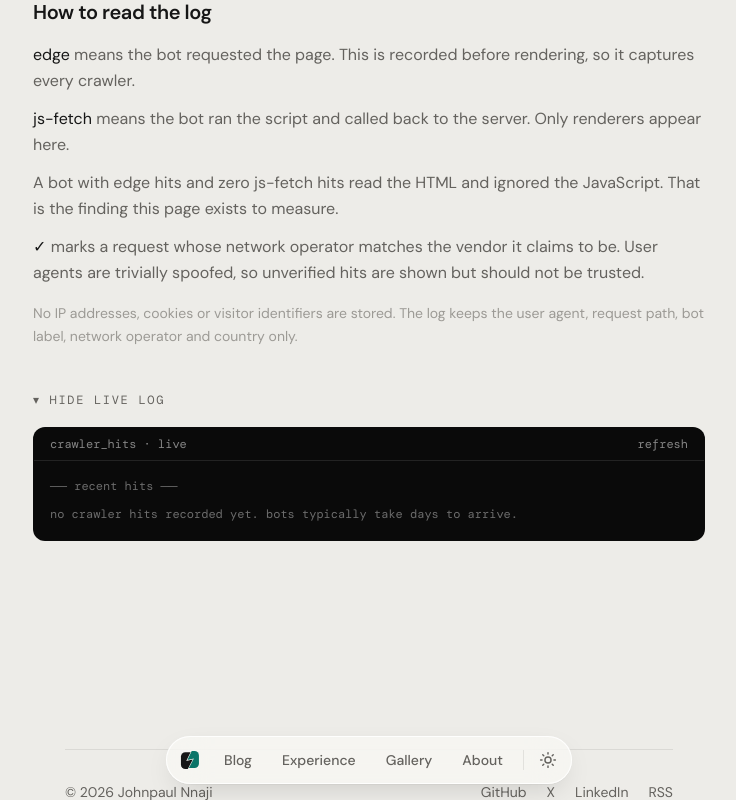
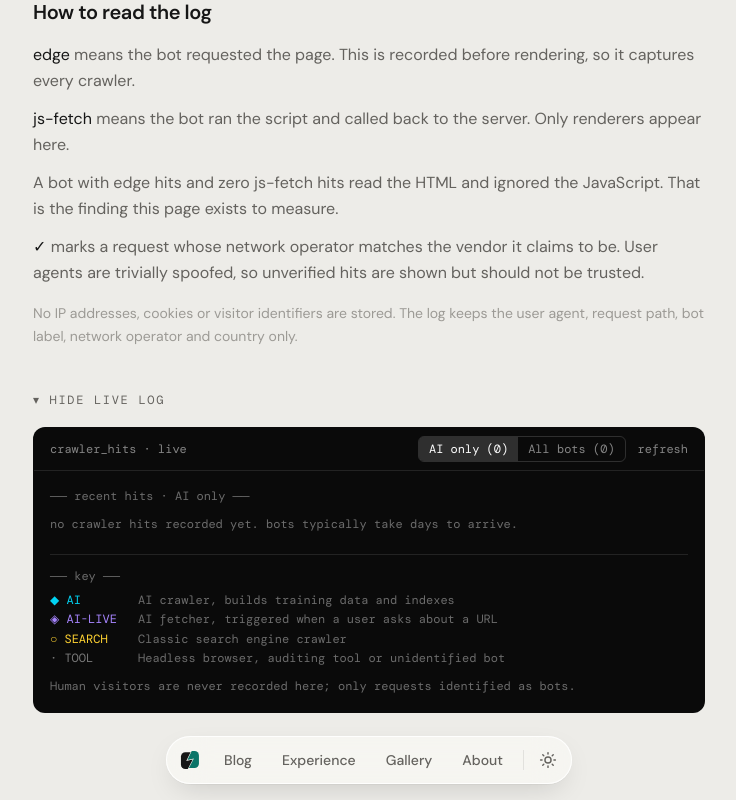
Before and after one commit to deXcripter/site, a Next.js app: page /lab/ai-crawler in a window 1280 px wide. Both pictures are taken after a click on the button "▸ SHOW LIVE LOG". Shown: the part 967-1767 px from the top of the page, without its empty margins (271-1007 px from the left). Built offline with nearby package versions, Linux system fonts and the light colour scheme.

Commit message:
bot differentiation

```diff
--- a/src/components/crawler-terminal.tsx
+++ b/src/components/crawler-terminal.tsx
@@ -1,12 +1,15 @@
 "use client";
 
-import { useCallback, useEffect, useState } from "react";
+import { useCallback, useEffect, useMemo, useState } from "react";
+
+type BotKind = "training" | "on-demand" | "search" | "other";
 
 type Hit = {
   ts: string;
   signal: string;
   bot_name: string;
   bot_vendor: string;
+  kind: BotKind;
   is_ai_bot: number;
   verified: number;
   asn_org: string;
@@ -18,15 +21,48 @@ type Hit = {
 type Verdict = {
   bot_name: string;
   bot_vendor: string;
+  kind: BotKind;
+  is_ai_bot: number;
   requests: number;
   js_executions: number;
   verified_requests: number;
   last_seen: string;
 };
 
-/** Collapsible public log viewer. Closed by default to keep the page quiet. */
+type Filter = "ai" | "all";
+
+/**
+ * Visual key for each bot category.
+ *
+ * A glyph carries the distinction as well as the colour, so the categories stay
+ * legible without relying on colour perception alone.
+ */
+const KIND_STYLE: Record<BotKind, { tag: string; className: string; label: string }> = {
+  training: {
+    tag: "◆ AI",
+    className: "text-cyan-400",
+    label: "AI crawler, builds training data and indexes",
+  },
+  "on-demand": {
+    tag: "◈ AI-LIVE",
+    className: "text-violet-400",
+    label: "AI fetcher, triggered when a user asks about a URL",
+  },
+  search: {
+    tag: "○ SEARCH",
+    className: "text-amber-300",
+    label: "Classic search engine crawler",
+  },
+  other: {
+    tag: "· TOOL",
+    className: "text-white/45",
+    label: "Headless browser, auditing tool or unidentified bot",
+  },
+};
+
 export default function CrawlerTerminal() {
   const [open, setOpen] = useState(false);
+  const [filter, setFilter] = useState<Filter>("ai");
   const [hits, setHits] = useState<Hit[]>([]);
   const [verdicts, setVerdicts] = useState<Verdict[]>([]);
   const [error, setError] = useState<string | null>(null);
@@ -35,7 +71,7 @@ export default function CrawlerTerminal() {
   const load = useCallback(async () => {
     setLoading(true);
     try {
-      const res = await fetch("/api/crawler/logs?limit=150", { cache: "no-store" });
+      const res = await fetch("/api/crawler/logs?limit=250", { cache: "no-store" });
       const data = await res.json();
       if (!res.ok) throw new Error(data?.error ?? `HTTP ${res.status}`);
       setHits(data.hits ?? []);
@@ -63,6 +99,18 @@ export default function CrawlerTerminal() {
     });
   };
 
+  const aiOnly = filter === "ai";
+  const visibleHits = useMemo(
+    () => (aiOnly ? hits.filter((h) => h.is_ai_bot === 1) : hits),
+    [hits, aiOnly],
+  );
+  const visibleVerdicts = useMemo(
+    () => (aiOnly ? verdicts.filter((v) => v.is_ai_bot === 1) : verdicts),
+    [verdicts, aiOnly],
+  );
+
+  const aiCount = hits.filter((h) => h.is_ai_bot === 1).length;
+
   return (
     <div className="mt-10">
       <button
@@ -76,10 +124,39 @@ export default function CrawlerTerminal() {
 
       {open && (
         <div className="mt-4 overflow-hidden rounded-xl border border-line bg-[#0a0a0a] text-[#f2f1ed]">
-          <div className="flex items-center justify-between border-b border-white/10 px-4 py-2">
+          <div className="flex flex-wrap items-center justify-between gap-3 border-b border-white/10 px-4 py-2">
             <span className="font-mono text-xs text-white/50">
               crawler_hits {loading ? "· syncing" : "· live"}
             </span>
+
+            <div className="flex items-center gap-3">
+              <div
+                className="flex overflow-hidden rounded-md border border-white/15"
+                role="group"
+                aria-label="Filter log entries"
+              >
+                <button
+                  type="button"
+                  onClick={() => setFilter("ai")}
+                  aria-pressed={aiOnly}
+                  className={`px-2.5 py-1 font-mono text-xs transition-colors ${
+                    aiOnly ? "bg-white/15 text-white" : "text-white/50 hover:text-white"
+                  }`}
+                >
+                  AI only ({aiCount})
+                </button>
+                <button
+                  type="button"
+                  onClick={() => setFilter("all")}
+                  aria-pressed={!aiOnly}
+                  className={`px-2.5 py-1 font-mono text-xs transition-colors ${
+                    !aiOnly ? "bg-white/15 text-white" : "text-white/50 hover:text-white"
+                  }`}
+                >
+                  All bots ({hits.length})
+                </button>
+              </div>
+
               <button
                 type="button"
                 onClick={load}
@@ -88,46 +165,89 @@ export default function CrawlerTerminal() {
                 refresh
               </button>
             </div>
+          </div>
 
-          <div className="max-h-[28rem] overflow-auto p-4 font-mono text-xs leading-relaxed">
+          <div className="max-h-[30rem] overflow-auto p-4 font-mono text-xs leading-relaxed">
             {error && <p className="text-red-400">error: {error}</p>}
 
-            {!error && verdicts.length > 0 && (
+            {!error && (
+              <>
+                {visibleVerdicts.length > 0 && (
                   <div className="mb-5">
                     <p className="mb-2 text-white/40">── rendering verdict ──</p>
-                {verdicts.map((v) => (
-                  <p key={v.bot_name} className="whitespace-pre">
-                    {v.bot_name.padEnd(22)}
-                    {String(v.requests).padStart(5)} req
-                    {String(v.js_executions).padStart(6)} js
-                    {"  "}
-                    <span className={v.js_executions > 0 ? "text-emerald-400" : "text-amber-400"}>
+                    {visibleVerdicts.map((v) => {
+                      const style = KIND_STYLE[v.kind] ?? KIND_STYLE.other;
+                      return (
+                        <p key={v.bot_name} className="whitespace-pre-wrap">
+                          <span className={`${style.className} inline-block w-[5.5rem]`}>
+                            {style.tag}
+                          </span>
+                          <span className="inline-block w-[13rem]">{v.bot_name}</span>
+                          {String(v.requests).padStart(4)} req
+                          {String(v.js_executions).padStart(5)} js{"  "}
+                          <span
+                            className={
+                              v.js_executions > 0 ? "text-emerald-400" : "text-amber-400"
+                            }
+                          >
                             {v.js_executions > 0 ? "renders JS" : "no JS execution"}
                           </span>
                         </p>
-                ))}
+                      );
+                    })}
                   </div>
                 )}
 
-            {!error && (
-              <>
-                <p className="mb-2 text-white/40">── recent hits ──</p>
-                {hits.length === 0 && (
+                <p className="mb-2 text-white/40">
+                  ── recent hits{aiOnly ? " · AI only" : " · all bots"} ──
+                </p>
+
+                {visibleHits.length === 0 && (
                   <p className="text-white/40">
-                    no crawler hits recorded yet. bots typically take days to arrive.
+                    {hits.length === 0
+                      ? "no crawler hits recorded yet. bots typically take days to arrive."
+                      : "no AI crawler hits yet. switch to All bots to see search engines and tooling."}
                   </p>
                 )}
-                {hits.map((h, i) => (
-                  <p key={`${h.ts}-${i}`} className="whitespace-pre-wrap break-all">
+
+                {visibleHits.map((h, i) => {
+                  const style = KIND_STYLE[h.kind] ?? KIND_STYLE.other;
+                  return (
+                    <p
+                      key={`${h.ts}-${h.bot_name}-${i}`}
+                      className="whitespace-pre-wrap break-all"
+                      title={style.label}
+                    >
                       <span className="text-white/40">{h.ts}</span>{" "}
-                    <span className={h.is_ai_bot ? "text-cyan-400" : "text-white/70"}>
-                      {h.bot_name}
-                    </span>{" "}
+                      <span className={style.className}>{style.tag}</span>{" "}
+                      <span className="text-white/85">{h.bot_name}</span>{" "}
                       <span className="text-white/40">
-                      [{h.signal}]{h.verified ? " ✓" : ""} {h.country} {h.path}
+                        [{h.signal}]
+                        {h.verified ? (
+                          <span className="text-emerald-400"> verified</span>
+                        ) : (
+                          <span className="text-white/30"> unverified</span>
+                        )}
+                        {h.country ? ` ${h.country}` : ""} {h.path}
                       </span>
                     </p>
+                  );
+                })}
+
+                <div className="mt-5 border-t border-white/10 pt-3 text-white/40">
+                  <p className="mb-1">── key ──</p>
+                  {(Object.keys(KIND_STYLE) as BotKind[]).map((kind) => (
+                    <p key={kind}>
+                      <span className={`${KIND_STYLE[kind].className} inline-block w-[5.5rem]`}>
+                        {KIND_STYLE[kind].tag}
+                      </span>
+                      {KIND_STYLE[kind].label}
+                    </p>
                   ))}
+                  <p className="mt-2">
+                    Human visitors are never recorded here; only requests identified as bots.
+                  </p>
+                </div>
               </>
             )}
           </div>
--- a/src/lib/bots.ts
+++ b/src/lib/bots.ts
@@ -99,6 +99,13 @@ export function identifyBot(userAgent: string): BotMatch | null {
   return null;
 }
 
+/** Look up a bot's classification from the name stored in the log. */
+export function botMeta(name: string): { kind: BotKind; ai: boolean } {
+  const sig = BOT_SIGNATURES.find((entry) => entry.name === name);
+  if (sig) return { kind: sig.kind, ai: sig.ai };
+  return { kind: "other", ai: false };
+}
+
 /**
  * Autonomous System numbers published by AI vendors for their crawlers.
  * A User-Agent alone is trivially spoofed, so an ASN match is what makes a hit
--- a/src/lib/crawler-log.ts
+++ b/src/lib/crawler-log.ts
@@ -8,6 +8,7 @@
  */
 
 import { query, tableRef, bigQueryConfig } from "@/lib/bigquery";
+import { botMeta, type BotKind } from "@/lib/bots";
 
 export type Signal = "edge" | "js-fetch";
 
@@ -81,6 +82,8 @@ export type PublicLogRow = {
   signal: string;
   bot_name: string;
   bot_vendor: string;
+  /** "training" and "on-demand" are AI; "search" and "other" are not. */
+  kind: BotKind;
   is_ai_bot: number;
   verified: number;
   asn_org: string;
@@ -118,6 +121,7 @@ export async function recentHits(limit = 100): Promise<PublicLogRow[]> {
     signal: r.signal ?? "",
     bot_name: r.bot_name ?? "",
     bot_vendor: r.bot_vendor ?? "",
+    kind: botMeta(r.bot_name ?? "").kind,
     is_ai_bot: Number(r.is_ai_bot ?? 0),
     verified: Number(r.verified ?? 0),
     asn_org: r.asn_org ?? "",
@@ -130,6 +134,8 @@ export async function recentHits(limit = 100): Promise<PublicLogRow[]> {
 export type RenderVerdict = {
   bot_name: string;
   bot_vendor: string;
+  kind: BotKind;
+  is_ai_bot: number;
   requests: number;
   js_executions: number;
   verified_requests: number;
@@ -159,12 +165,17 @@ export async function renderVerdicts(): Promise<RenderVerdict[]> {
 
   const rows = await query(sql);
 
-  return rows.map((r) => ({
+  return rows.map((r) => {
+    const meta = botMeta(r.bot_name ?? "");
+    return {
       bot_name: r.bot_name ?? "",
       bot_vendor: r.bot_vendor ?? "",
+      kind: meta.kind,
+      is_ai_bot: meta.ai ? 1 : 0,
       requests: Number(r.requests ?? 0),
       js_executions: Number(r.js_executions ?? 0),
       verified_requests: Number(r.verified_requests ?? 0),
       last_seen: r.last_seen ?? "",
-  }));
+    };
+  });
 }
```
Lines whose indentation alone changed are shown as unchanged.
